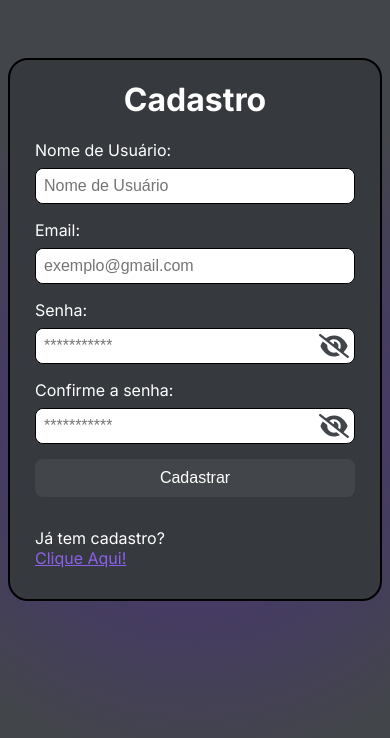
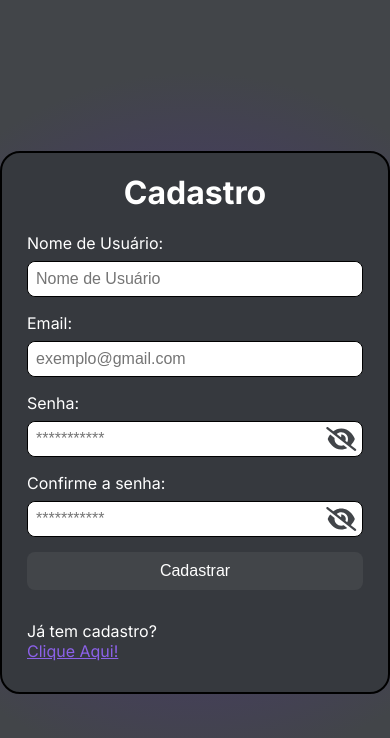
Before and after one commit to GabrielSilveira2026/Pc_Build_UP, a Next.js app: page /cadastro in a window 390 px wide. Shown: the top 738 px of the page. Built offline with nearby package versions, Linux system fonts and the light colour scheme.

Commit message:
ajustado centralização das telas de login e cadastro

```diff
--- a/src/app/(usuario)/CadastroLogin.module.css
+++ b/src/app/(usuario)/CadastroLogin.module.css
@@ -1,11 +1,12 @@
-.body {
+.container {
+    height: 100%;
     display: flex;
-    padding-top: 50px;
+    flex-direction: row;
     justify-content: center;
     align-items: center;
 }
 
-.divContainer {
+.contentBox {
     background-color: var(--background-color-high);
     width: 400px;
     padding: 15px 25px 15px 25px;
@@ -13,7 +14,7 @@
     border: 2px solid black;
 }
 
-.divContainer h1 {
+.contentBox h1 {
     text-align: center;
     justify-content: center;
     margin: 5px 0 5px 0;
@@ -24,7 +25,7 @@
 }
 
 @media (max-width: 400px) {
-    .divContainer {
+    .contentBox {
         min-width: 80%;
     }
 }
--- a/src/app/(usuario)/cadastro/page.tsx
+++ b/src/app/(usuario)/cadastro/page.tsx
@@ -4,8 +4,8 @@ import styles from '../CadastroLogin.module.css'
 
 function Cadastro() {
     return (
-        <div className={styles.body}>
-            <div className={styles.divContainer}>
+        <div className={styles.container}>
+            <div className={styles.contentBox}>
                 <h1>Cadastro</h1>
                 <FormCadastro/>
                 <p>
--- a/src/app/(usuario)/login/page.tsx
+++ b/src/app/(usuario)/login/page.tsx
@@ -4,8 +4,8 @@ import styles from '../CadastroLogin.module.css'
 
 function Login() {
     return (
-        <div className={styles.body}>
-            <div className={styles.divContainer}>
+        <div className={styles.container}>
+            <div className={styles.contentBox}>
                 <h1>Login</h1>
                 <FormLogin/>
                 <p>
--- a/src/app/componentes/Input/input.module.css
+++ b/src/app/componentes/Input/input.module.css
@@ -28,7 +28,7 @@
 
 .verSenhas {
     font-size: 1.5rem;
-    width: 30px;
+    width: 35px;
     margin: 5px;
     color: var(--background-color-low);
 }
--- a/src/app/globals.css
+++ b/src/app/globals.css
@@ -19,3 +19,8 @@ html{
     color-scheme: dark;
     background: radial-gradient(350px circle, var(--primary-color-low), #424549);
 }
+
+body{
+    height: 100%;
+    margin: 0;
+}
--- a/src/app/layout.tsx
+++ b/src/app/layout.tsx
@@ -19,7 +19,7 @@ export default function RootLayout({
     <html lang="en">
       <body className={inter.className}>
         {children}
-        </body>
+      </body>
     </html>
   )
 }
```
